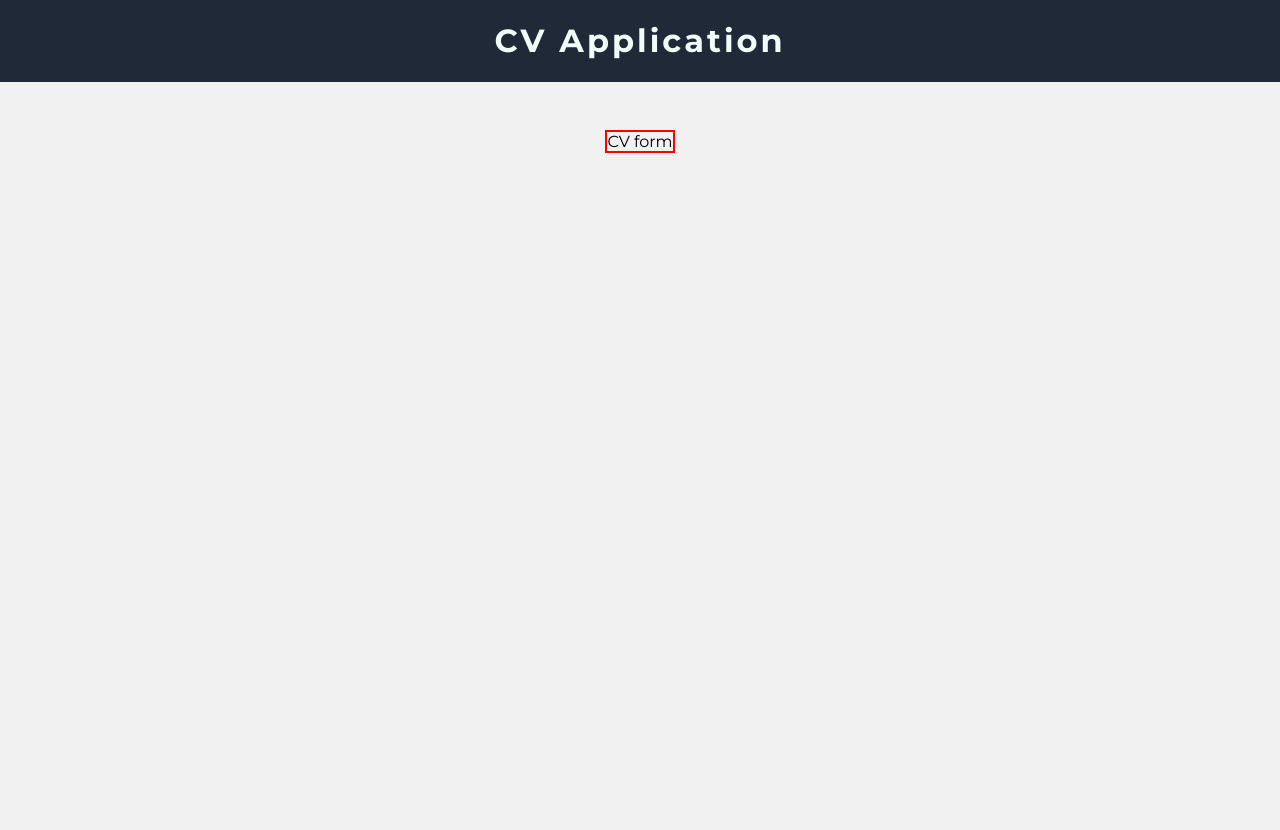
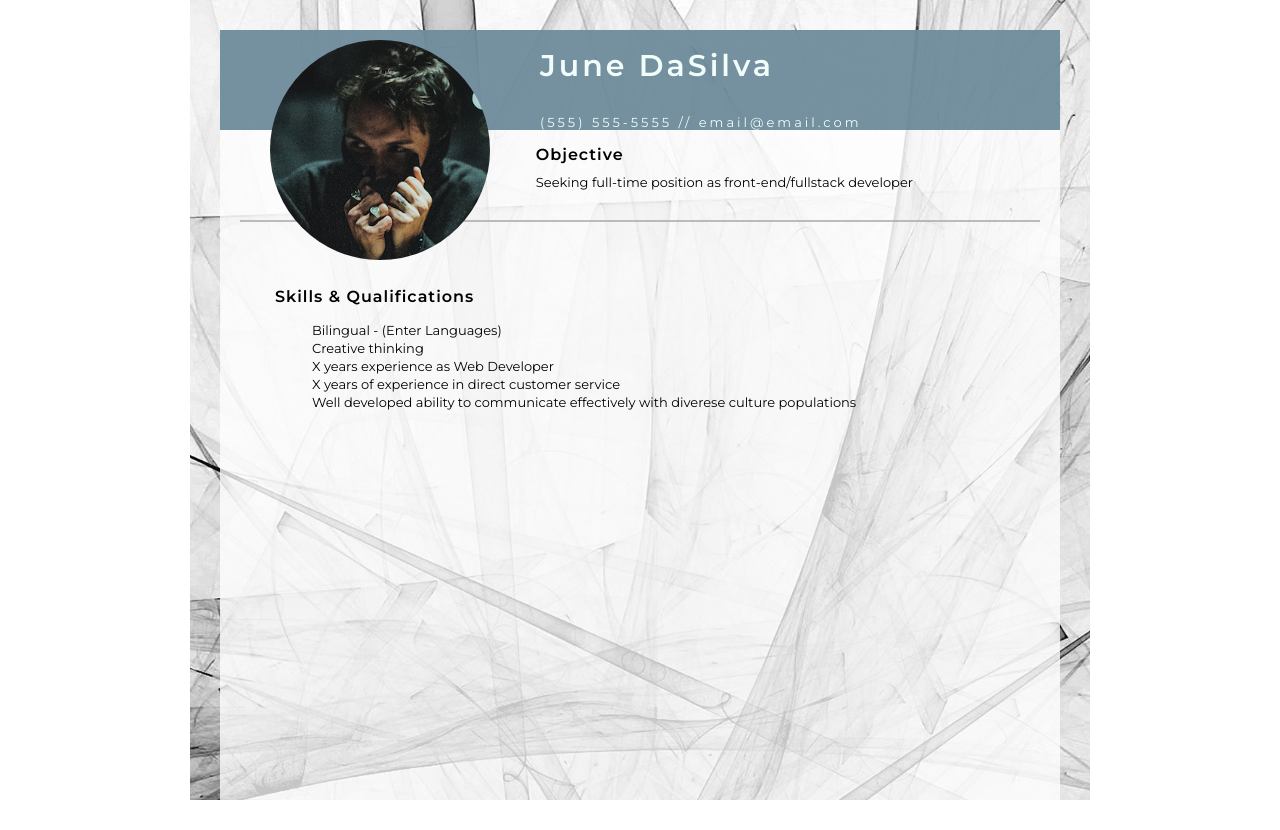
Before and after one commit to JuneDev-html/cv-application, a React (Vite) app: page / in a window 1280 px wide. Before the commit the page ends 800 px from the top, so only its background shows below. Built offline with nearby package versions, Linux system fonts and the light colour scheme; a web font is replaced by a local one.

Commit message:
Restart as resume template & create Header, Skills
Restrting whole project as a template instead of a form.
Users will be able to click on area they wish to edit and add their
own info inside.

```diff
--- a/src/App.css
+++ b/src/App.css
@@ -4,29 +4,65 @@
 
 body {
   margin: 0;
-  background-color: #f1f1f1;
+  background-color: #ffffff;
 }
 
-header {
-  background-color: #1f2937;
+/* ---- Skeleton styling ----- */
+main {
   display: flex;
   justify-content: center;
   align-items: center;
+  padding: 0px 3rem;
 }
 
-.page--title {
-  color: #f0fdfa;
-  letter-spacing: 3px;
+.background {
+  height: 100vh;
+  min-width: 900px;
+  background-image: url(../public/cv-bg.jpg);
+  background-size: cover;
 }
 
-main {
+.cv {
+  margin: 30px;
+  background-color: #ffffffc5;
+  height: 100%;
+}
+
+/* ----- ---- Form styling ---- ----- */
+
+/* .cv--form {
+  background-color: #f0f0f0;
+  border-radius: 6px;
+  width: 600px;
+  padding: 1.5rem;
+}
+
+.form--section {
   display: flex;
   flex-direction: column;
   justify-content: center;
-  align-items: center;
-  padding: 3rem;
 }
 
-.cv--form {
-  border: 2px solid red;
+.section--title {
+  font-weight: 600;
 }
+
+.input--field,
+#description {
+  border: 1px solid transparent;
+  border-radius: 5px;
+  margin-bottom: 10px;
+  letter-spacing: 1px;
+  font-size: 13px;
+  resize: none;
+}
+
+.input--field {
+  height: 1.5rem;
+}
+
+.input--field:focus,
+#description:focus {
+  outline: 1px solid #c8c8c8;
+  border: 1px solid transparent;
+} */
--- a/src/App.jsx
+++ b/src/App.jsx
@@ -1,15 +1,14 @@
+import React from "react";
+import { Cv } from "./components/Cv";
 import "./App.css";
+// import { Form } from "./components/Form";
+// import { Header } from "./components/Header";
 
 function App() {
   return (
-    <div>
-      <header>
-        <h1 className="page--title">CV Application</h1>
-      </header>
-      <main>
-        <form className="cv--form">CV form</form>
-      </main>
-    </div>
+    <main>
+      <Cv />
+    </main>
   );
 }
 
--- /dev/null
+++ b/src/components/Cv.jsx
@@ -0,0 +1,13 @@
+import { Header } from "./Header";
+import { Skills } from "./Skills";
+
+export const Cv = () => {
+  return (
+    <div className="background">
+      <div className="cv">
+        <Header />
+        <Skills />
+      </div>
+    </div>
+  );
+};
--- /dev/null
+++ b/src/components/Form.jsx
@@ -0,0 +1,60 @@
+import React from "react";
+import { General } from "./General";
+import { Experience } from "./Experience";
+import { Education } from "./Education";
+
+export const Form = () => {
+  const [generalData, setGeneralData] = React.useState({
+    firstName: "",
+    lastName: "",
+    jobTitle: "",
+    address: "",
+    email: "",
+    phone: "",
+    description: "",
+  });
+
+  const [educationData, setEducationData] = React.useState({
+    school: "",
+    degreee: "",
+    city: "",
+    graduationDate: "",
+  });
+
+  const [experienceData, setExperienceData] = React.useState({
+    position: "",
+    company: "",
+    city: "",
+    from: "",
+    to: "",
+  });
+
+  const handleChange = (e, section) => {
+    const { name, value } = e.target;
+
+    if (section === "general") {
+      setGeneralData((prevData) => ({
+        ...prevData,
+        [name]: value,
+      }));
+    } else if (section === "education") {
+      setEducationData((prevData) => ({
+        ...prevData,
+        [name]: value,
+      }));
+    } else if (section === "experience") {
+      setExperienceData((prevData) => ({
+        ...prevData,
+        [name]: value,
+      }));
+    }
+  };
+
+  return (
+    <form className="cv--form">
+      <General data={generalData} updateValues={handleChange} />
+      <Education data={educationData} updateValues={handleChange} />
+      <Experience data={experienceData} updateValues={handleChange} />
+    </form>
+  );
+};
--- /dev/null
+++ b/src/components/Header.jsx
@@ -0,0 +1,30 @@
+import "../styles/header.css";
+
+export const Header = () => {
+  let myUrl = "../../public/headshot.png";
+  let phone = "(555) 555-5555";
+  let email = "email@email.com";
+  return (
+    <section>
+      <header>
+        <div className="headshotWrap">
+          <img src={myUrl} className="headshot" alt="" />
+        </div>
+        <div className="header--spacer"></div>
+        <section className="cv--title">
+          <h1 className="name">June DaSilva</h1>
+          <p className="contactInfo">
+            {phone} // {email}
+          </p>
+        </section>
+      </header>
+      <div className="objective">
+        <h4 className="section--title">Objective</h4>
+        <p className="section--content">
+          Seeking full-time position as front-end/fullstack developer
+        </p>
+      </div>
+      <hr className="headerBreak" />
+    </section>
+  );
+};
--- /dev/null
+++ b/src/components/Skills.jsx
@@ -0,0 +1,29 @@
+import "../styles/skills.css";
+import React from "react";
+
+export const Skills = () => {
+  const [skills, setSkills] = React.useState([
+    "Bilingual - (Enter Languages)",
+    "Creative thinking",
+    "X years experience as Web Developer",
+    "X years of experience in direct customer service",
+    "Well developed ability to communicate effectively with diverese culture populations",
+  ]);
+
+  const allSkills = skills.map((skill, id) => {
+    return (
+      <li key={id} className="section--content">
+        {skill}
+      </li>
+    );
+  });
+
+  console.log(allSkills);
+
+  return (
+    <section className="skills--section">
+      <h4 className="section--title">Skills & Qualifications</h4>
+      <ul className="skills--list">{allSkills}</ul>
+    </section>
+  );
+};
--- /dev/null
+++ b/src/styles/header.css
@@ -0,0 +1,70 @@
+header {
+  background-color: #547588cb;
+  height: 100px;
+  display: flex;
+  justify-content: center;
+  align-items: center;
+  position: relative;
+}
+
+.header--spacer {
+  width: 20rem;
+}
+
+.cv--title {
+  flex: 1;
+  color: #f0fdfa;
+  letter-spacing: 3px;
+}
+
+.headshotWrap {
+  display: flex;
+  justify-content: center;
+  align-items: center;
+  height: 220px;
+  width: 220px;
+  border-radius: 50%;
+  overflow: hidden;
+  position: absolute;
+  left: 50px;
+  top: 10px;
+}
+
+.headshot {
+  height: 220px;
+}
+
+.name {
+  font-size: 30px;
+  font-weight: 600;
+}
+
+.contactInfo {
+  font-size: 13px;
+}
+
+.objective {
+  width: 63%;
+  margin-left: auto;
+  height: 5rem;
+  padding-top: 10px;
+  display: flex;
+  flex-direction: column;
+}
+
+.section--title {
+  margin: 5px;
+  font-weight: 600;
+  letter-spacing: 1px;
+}
+
+.section--content {
+  margin: 5px;
+  font-size: 13px;
+}
+
+.headerBreak {
+  border: 1px solid #acacacc9;
+  margin: 0px 20px;
+  margin-bottom: 2.5rem;
+}
--- /dev/null
+++ b/src/styles/skills.css
@@ -0,0 +1,8 @@
+.skills--section {
+  padding: 20px 50px;
+}
+
+.skills--list li {
+  list-style-type: none;
+  margin: 2px;
+}
```
Also changed, not shown: src/components/Education.jsx (+44 -0 lines), src/components/Experience.jsx (+52 -0 lines), src/components/General.jsx (+70 -0 lines), public/cv-bg.jpg (added), public/headshot.png (added).
